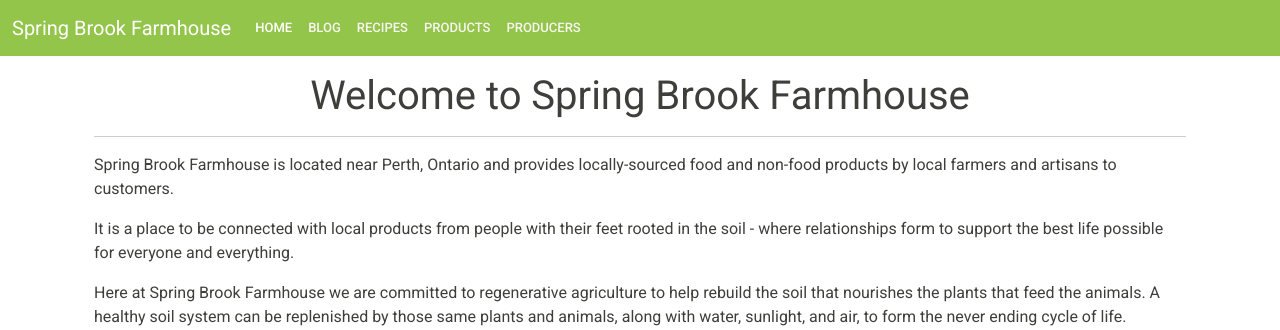
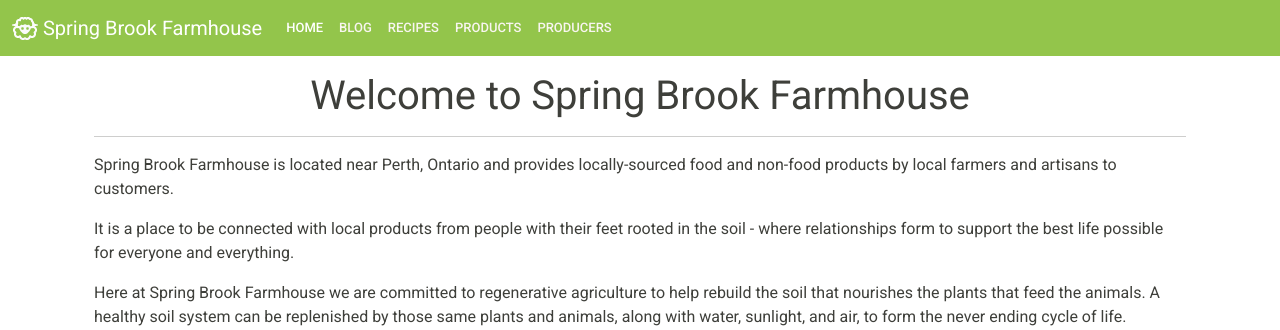
Before and after one commit to DrCBeatz/springbrookfarmhouse, a Django app: page / in a window 1280 px wide. Shown: the top 330 px of the page. Run offline with Django 5.2, Linux system fonts and the light colour scheme; data that the repository does not hold is empty; parts of the project's set-up code (start-up, migrations or seed data) failed here and were passed over; some libraries are stand-ins or nearby versions.

Commit message:
add sheep icon to navbar

```diff
--- a/static/css/base.css
+++ b/static/css/base.css
@@ -3,3 +3,7 @@
 .background-green {
     background-color: #93c54b!important;
 }
+
+#id-sheep-icon {
+    display: inline;
+}
--- a/templates/navbar.html
+++ b/templates/navbar.html
@@ -11,6 +11,7 @@
   <div class="container-fluid">
 
     <a class="navbar-brand text-white" href="{{ home_url }}">
+      <img id="id-sheep-icon" src="{% static 'img/sheep.png' %}">
       Spring Brook Farmhouse
     </a>
 
```
Also changed, not shown: static/img/sheep.png (added).
